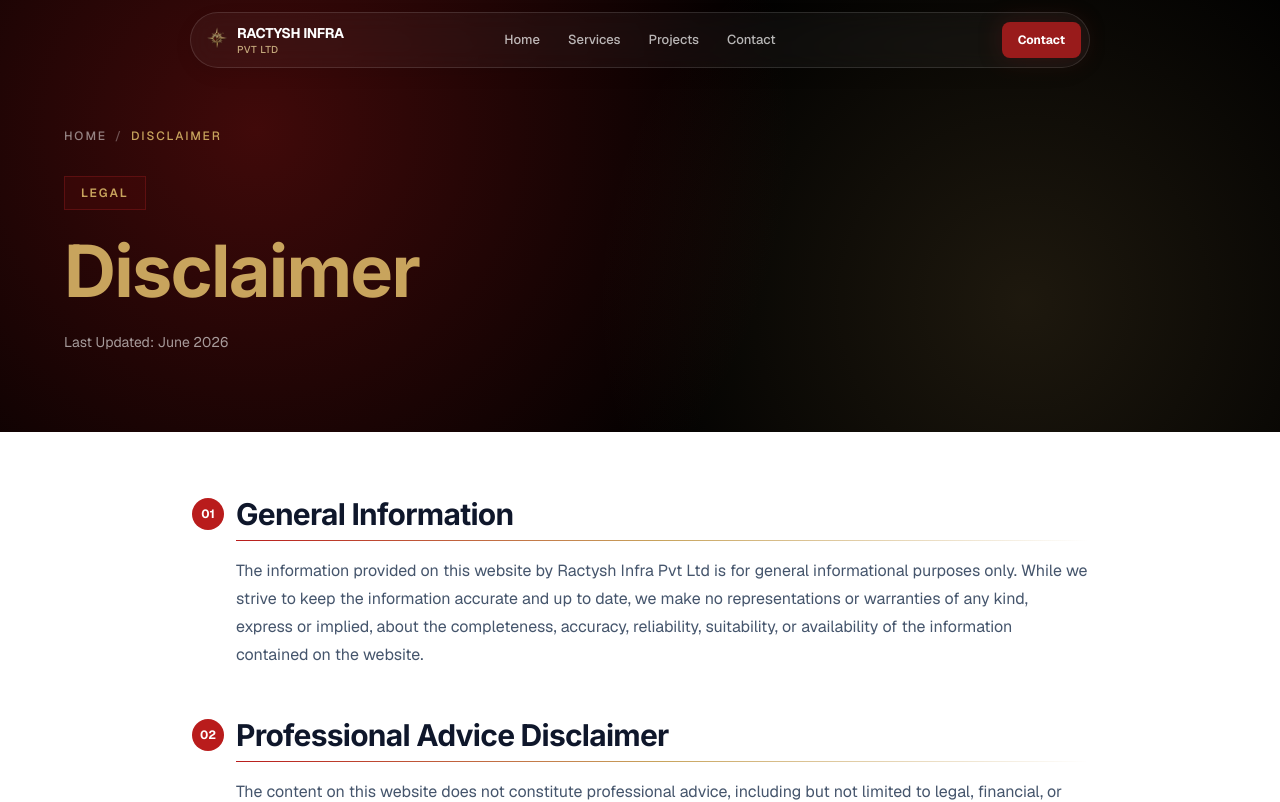
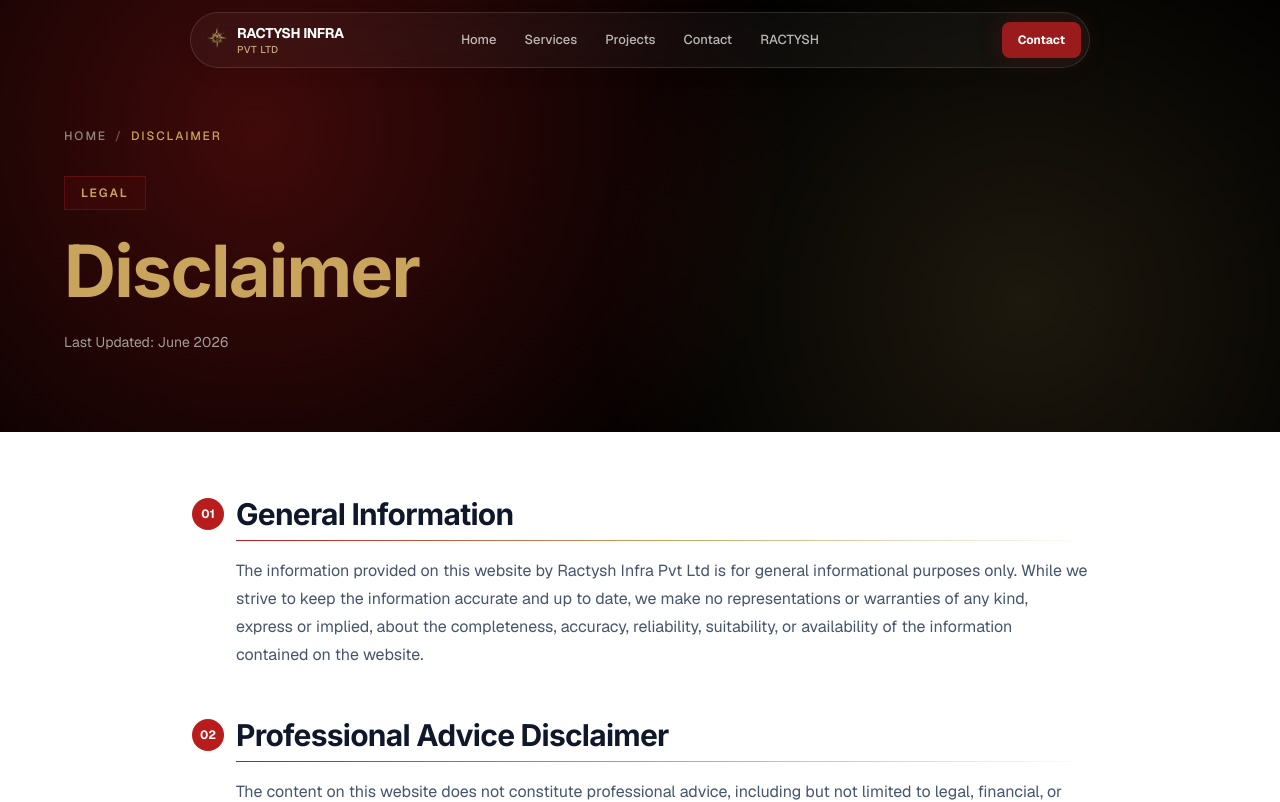
Before and after one commit to Kalandhar01/R-CONSTRUCTION, a Next.js app: page /disclaimer in a window 1280 px wide. Shown: the top 802 px of the page. Built offline with nearby package versions, Linux system fonts and the light colour scheme.

Commit message:
Add backward nav: link RACTYSH GROUP in copyright to ractysh.com, add RACTYSH nav link

```diff
--- a/src/components/ConstructionFooter.tsx
+++ b/src/components/ConstructionFooter.tsx
@@ -100,7 +100,7 @@ export default function ConstructionFooter() {
             </div>
           </div>
           <div className="mt-6 text-neutral-500">
-            &copy; 2025 RACTYSH GROUP. All Rights Reserved.
+            &copy; 2025 <Link href="https://www.ractysh.com/" className="hover:text-neutral-200 transition-colors">RACTYSH GROUP</Link>. All Rights Reserved.
           </div>
         </div>
 
--- a/src/components/ConstructionNavbar.tsx
+++ b/src/components/ConstructionNavbar.tsx
@@ -36,6 +36,11 @@ const navItems = [
     name: "Contact",
     homeLink: "#contact",
     pageLink: "/#contact",
+  },
+  {
+    name: "RACTYSH",
+    homeLink: "https://www.ractysh.com/",
+    pageLink: "https://www.ractysh.com/",
   },
 ];
 
```
